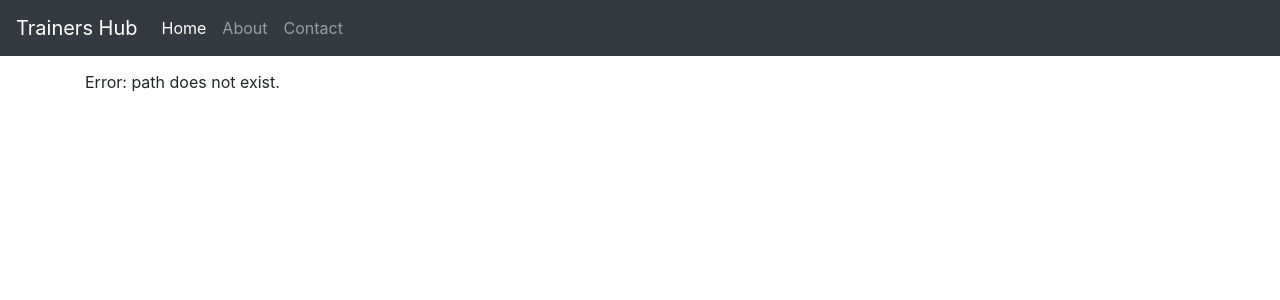
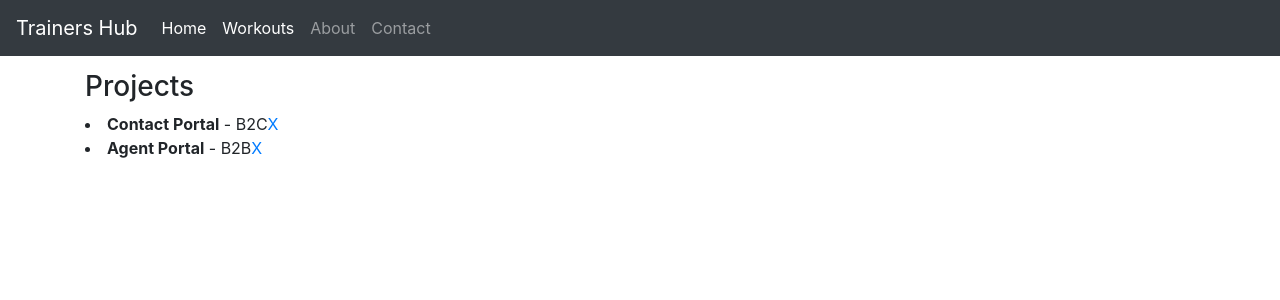
Before and after one commit to sundarkurs/Project.TrainersHub, a React (Create React App) app in the folder trainers-hub-frontend/: page /workouts in a window 1280 px wide. Shown: the top 300 px of the page. Built offline with nearby package versions, Linux system fonts and the light colour scheme.

Commit message:
React - Workout components added

```diff
--- a/trainers-hub-frontend/src/components/Navigation.js
+++ b/trainers-hub-frontend/src/components/Navigation.js
@@ -19,6 +19,9 @@ const Navigation = () => {
                         <NavLink className="nav-link" to="/">Home</NavLink>
                     </li>
                     <li className="nav-item">
+                        <NavLink className="nav-link" to="/workouts">Workouts</NavLink>
+                    </li>
+                    <li className="nav-item">
                         <NavLink className="nav-link" to="/about">About</NavLink>
                     </li>
                     <li className="nav-item">
--- a/trainers-hub-frontend/src/components/RouteDefinition.js
+++ b/trainers-hub-frontend/src/components/RouteDefinition.js
@@ -5,6 +5,7 @@ import Home from "../components/Home"
 import Contact from "../components/Contact"
 import About from "../components/About"
 import Error from "../components/Error"
+import Workouts from "../components/Workouts"
 
 const RouteDefinition = () => {
     return(
@@ -12,6 +13,7 @@ const RouteDefinition = () => {
             <Route path="/" component={Home} exact />
             <Route path="/contact" component={Contact} />
             <Route path="/about" component={About} />
+            <Route path="/workouts" component={Workouts} />
             <Route component={Error} />
         </Switch>
     );
--- /dev/null
+++ b/trainers-hub-frontend/src/components/WorkoutItem.jsx
@@ -0,0 +1,28 @@
+import React, { Component } from "react";
+import PropTypes from "prop-types";
+
+class WorkoutItem extends Component {
+
+  deleteProject(id) {
+    console.log("Delete");
+    this.props.onDelete(id);
+  }
+
+  render() {
+    return (
+      <li>
+        <strong>{this.props.project.title}</strong> -{" "}
+        {this.props.project.category}
+        <a
+          href="#"
+          onClick={this.deleteProject.bind(this, this.props.project.id)}
+        >
+          X
+        </a>
+      </li>
+    );
+  }
+}
+
+
+export default WorkoutItem;
--- /dev/null
+++ b/trainers-hub-frontend/src/components/Workouts.jsx
@@ -0,0 +1,70 @@
+import React, { Component } from "react";
+import WorkoutItem from "../components/WorkoutItem"
+
+class Workouts extends React.Component {
+
+    constructor() {
+        super();
+
+        this.state = {
+          projects: []
+        };
+    }
+
+    handleDeleteProject(id) {
+        let projects = this.state.projects;
+        let index = projects.findIndex(x => x.id === id);
+        projects.splice(index, 1);
+
+        this.setState({
+        projects: projects
+        });
+    }
+
+    getProjects() {
+        this.setState({
+          projects: [
+            {
+              id: 1,
+              title: "Contact Portal",
+              category: "B2C"
+            },
+            {
+              id: 2,
+              title: "Agent Portal",
+              category: "B2B"
+            }
+          ]
+        });
+    }
+
+    componentWillMount() {
+        this.getProjects();
+    }
+
+    render(){
+
+
+        let projectItems;
+        if (this.state.projects) {
+          projectItems = this.state.projects.map(project => {
+            return (
+              <WorkoutItem
+                onDelete={this.handleDeleteProject.bind(this)}
+                key={project.id}
+                project={project}
+              />
+            );
+          });
+        }
+
+        return (
+            <div>
+              <h3>Projects </h3>
+              <div className="Projects">{projectItems}</div>
+            </div>
+          );
+    }
+};
+
+export default Workouts;
```
